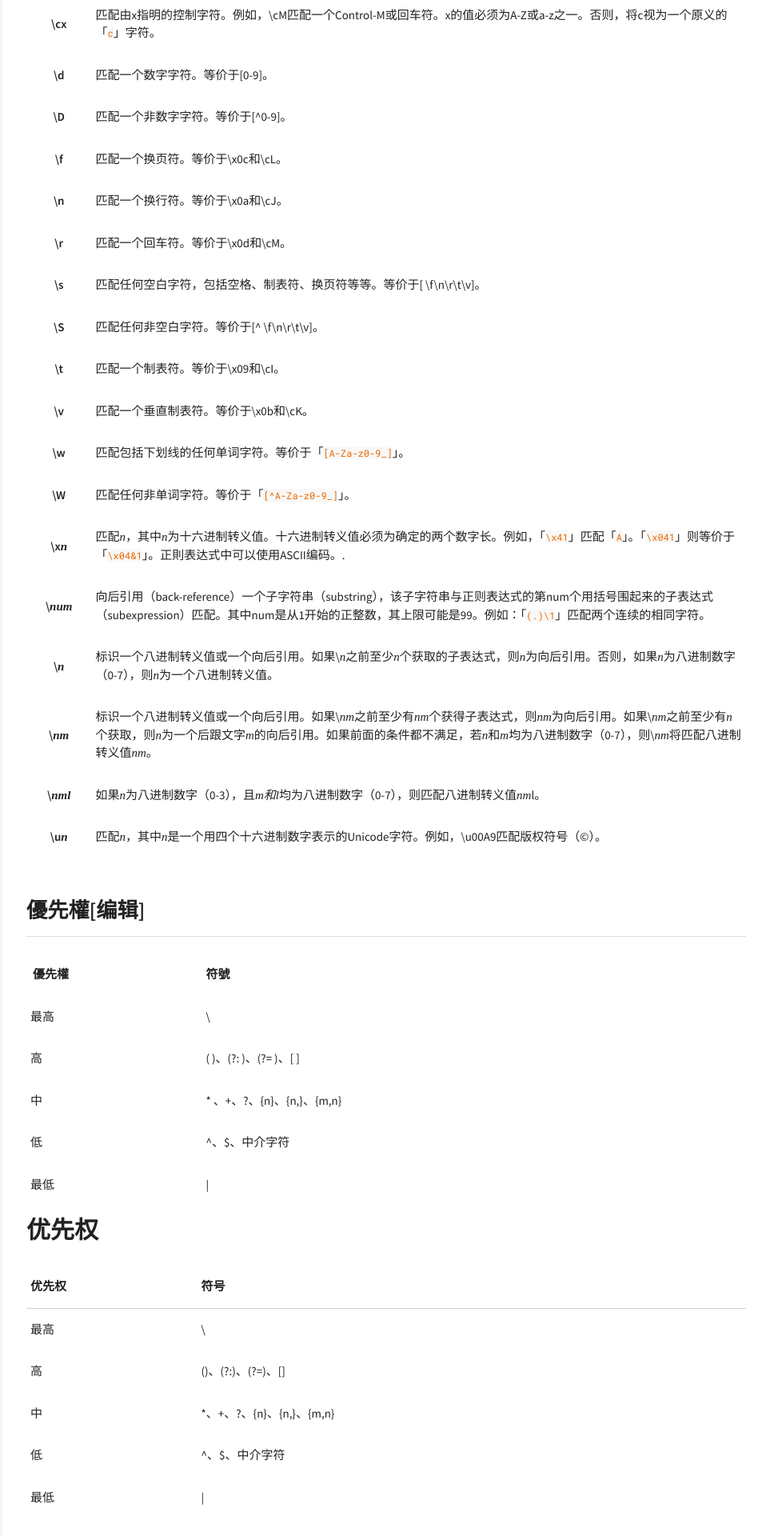
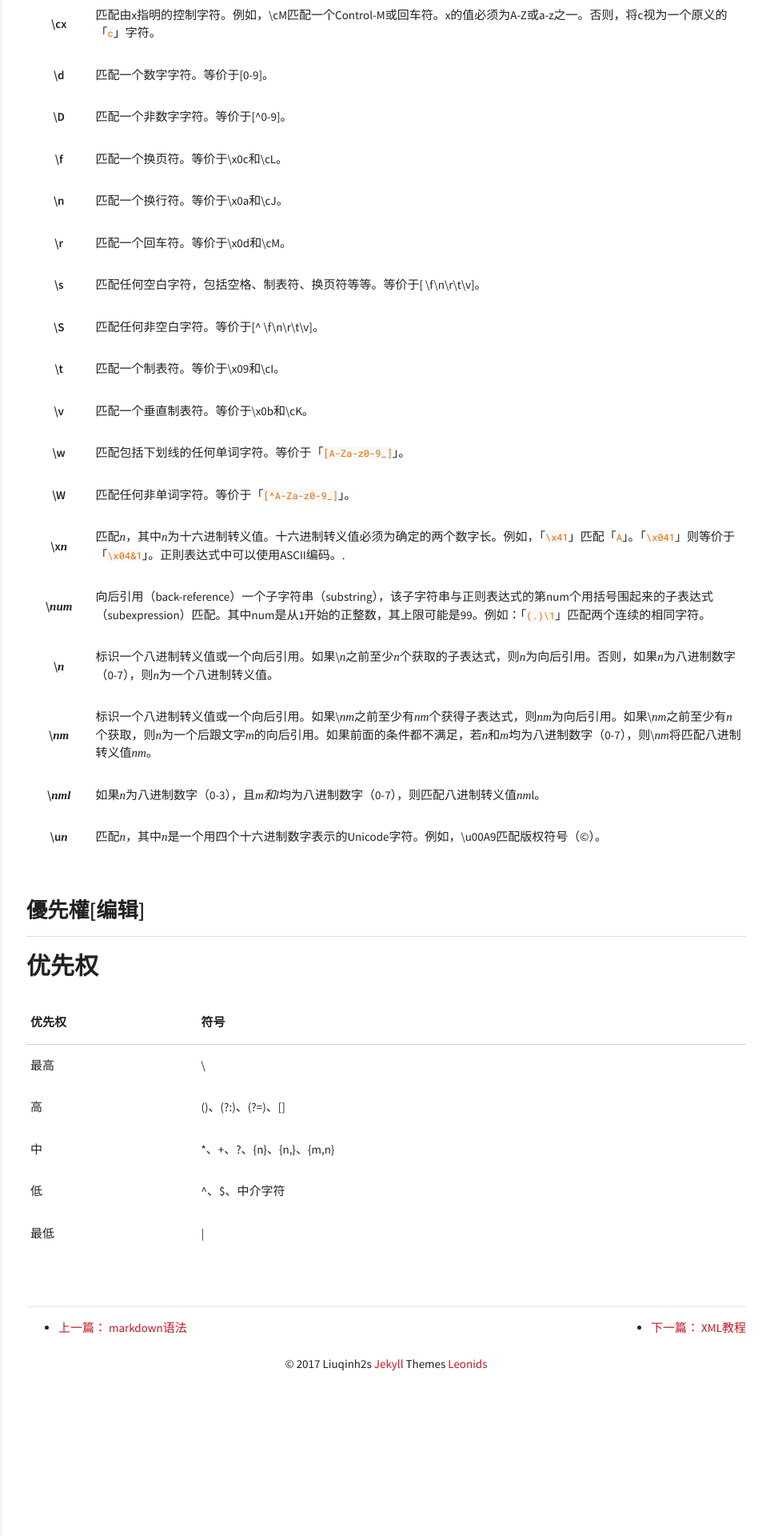
Before and after one commit to transcendtron/liuqinh2s.github.io, a Jekyll site: the page built from _posts/2017-1-20-正则表达式.md, in a window 1280 px wide. Shown: the part 3055-4975 px from the top of the page at 80% size, without its empty margins (317-1280 px from the left). Built offline with Jekyll 4.4.1, drawn with Linux system fonts in a browser that asks for light colours; formulas are drawn with MathJax 3; comment, search, counter and statistics services are not loaded.

Commit message:
add blog

```diff
--- a/_posts/2017-1-20-正则表达式.md
+++ b/_posts/2017-1-20-正则表达式.md
@@ -221,32 +221,6 @@ comments: true
 </tr>
 </table>
 <h2><span class="mw-headline" id=".E5.84.AA.E5.85.88.E6.AC.8A">優先權</span><span class="mw-editsection"><span class="mw-editsection-bracket">[</span><a href="/w/index.php?title=%E6%AD%A3%E5%88%99%E8%A1%A8%E8%BE%BE%E5%BC%8F&amp;action=edit&amp;section=6" title="编辑小节：優先權">编辑</a><span class="mw-editsection-bracket">]</span></span></h2>
-<table class="wikitable">
-<tr>
-<th>&#160;優先權</th>
-<th>符號</th>
-</tr>
-<tr>
-<td>最高</td>
-<td>\</td>
-</tr>
-<tr>
-<td>高</td>
-<td>( )、(?: )、(?= )、[ ]</td>
-</tr>
-<tr>
-<td>中</td>
-<td>* 、+、?、{n}、{n,}、{m,n}</td>
-</tr>
-<tr>
-<td>低</td>
-<td>^、$、中介字符</td>
-</tr>
-<tr>
-<td>最低</td>
-<td>|</td>
-</tr>
-</table>
 
 # 优先权
 
```
